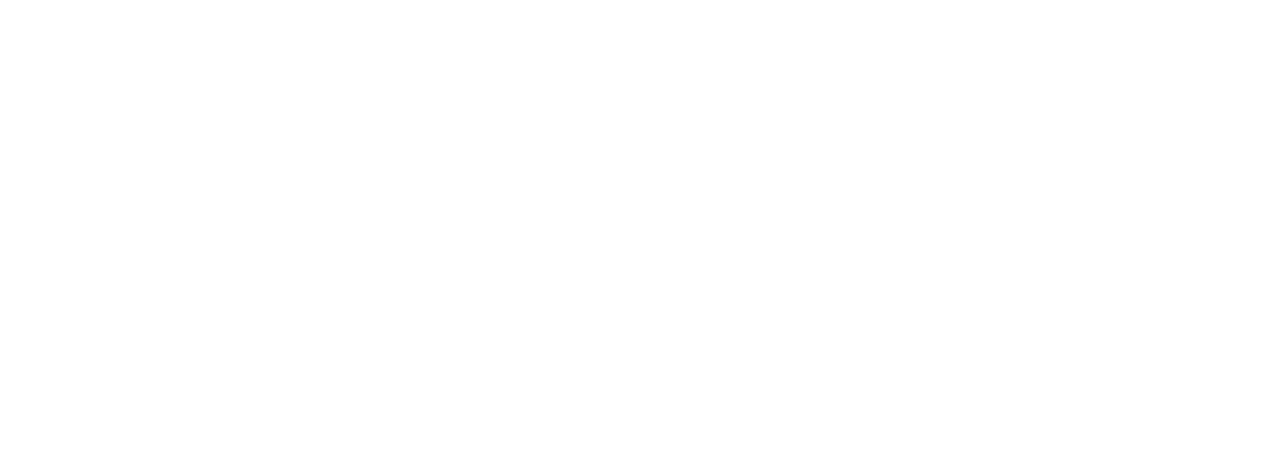
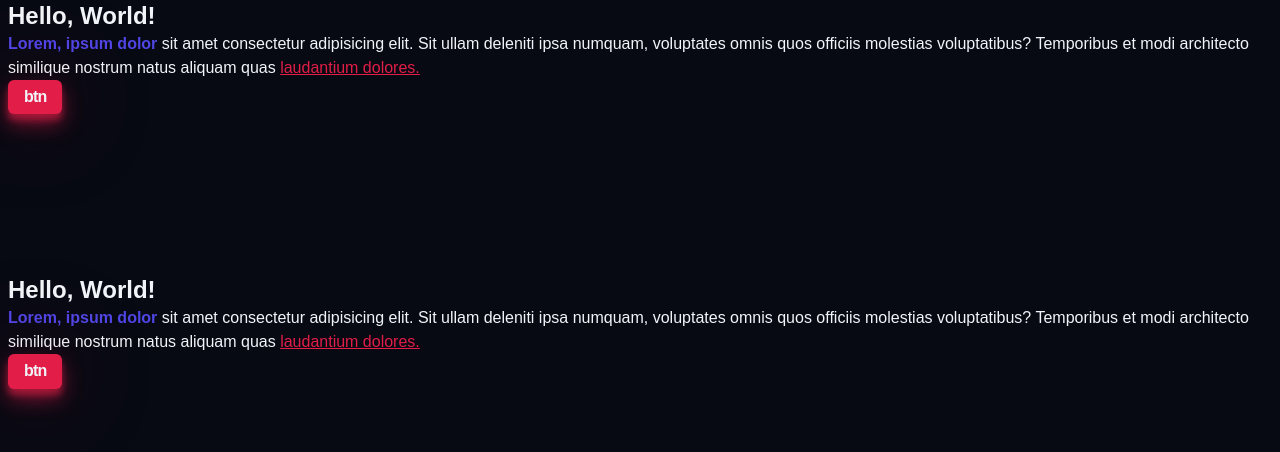
Before and after one commit to Marcin-Farowski/STD_portfolio, a website built with Vite: page index.html in a window 1280 px wide. Built offline with nearby package versions, Linux system fonts and the light colour scheme; a web font is replaced by a local one.

Commit message:
Utility classes

```diff
--- a/index.html
+++ b/index.html
@@ -4,10 +4,33 @@
     <meta charset="UTF-8" />
     <link rel="icon" type="image/svg+xml" href="/vite.svg" />
     <meta name="viewport" content="width=device-width, initial-scale=1.0" />
+    <link
+      href="https://api.fontshare.com/v2/css?f[]=general-sans@400,500,600,700&display=swap"
+      rel="stylesheet"
+    />
     <title>Dev server</title>
   </head>
   <body>
-    <div id="app"></div>
+    <article class="container">
+      <h1>Hello, World!</h1>
+      <p>
+        <strong>Lorem, ipsum dolor</strong> sit amet consectetur adipisicing
+        elit. Sit ullam deleniti ipsa numquam, voluptates omnis quos officiis
+        molestias voluptatibus? Temporibus et modi architecto similique nostrum
+        natus aliquam quas <a href="">laudantium dolores.</a>
+      </p>
+      <button class="btn">btn</button>
+    </article>
+    <article class="container section">
+      <h1>Hello, World!</h1>
+      <p>
+        <strong>Lorem, ipsum dolor</strong> sit amet consectetur adipisicing
+        elit. Sit ullam deleniti ipsa numquam, voluptates omnis quos officiis
+        molestias voluptatibus? Temporibus et modi architecto similique nostrum
+        natus aliquam quas <a href="">laudantium dolores.</a>
+      </p>
+      <button class="btn">btn</button>
+    </article>
     <script type="module" src="./src/main.js"></script>
   </body>
 </html>
--- a/src/main.js
+++ b/src/main.js
@@ -1 +1,3 @@
+import "../styles/modern-normalize.css";
 import "../styles/style.css";
+import "../styles/utils.css";
--- /dev/null
+++ b/styles/modern-normalize.css
@@ -0,0 +1,262 @@
+/*! modern-normalize v2.0.0 | MIT License | https://github.com/sindresorhus/modern-normalize */
+
+/*
+Document
+========
+*/
+
+/**
+Use a better box model (opinionated).
+*/
+
+*,
+::before,
+::after {
+  box-sizing: border-box;
+}
+
+html {
+  /* Improve consistency of default fonts in all browsers. (https://github.com/sindresorhus/modern-normalize/issues/3) */
+  font-family: system-ui, "Segoe UI", Roboto, Helvetica, Arial, sans-serif,
+    "Apple Color Emoji", "Segoe UI Emoji";
+  line-height: 1.15; /* 1. Correct the line height in all browsers. */
+  -webkit-text-size-adjust: 100%; /* 2. Prevent adjustments of font size after orientation changes in iOS. */
+  -moz-tab-size: 4; /* 3. Use a more readable tab size (opinionated). */
+  tab-size: 4; /* 3 */
+}
+
+/*
+Sections
+========
+*/
+
+body {
+  margin: 0; /* Remove the margin in all browsers. */
+}
+
+/*
+Grouping content
+================
+*/
+
+/**
+1. Add the correct height in Firefox.
+2. Correct the inheritance of border color in Firefox. (https://bugzilla.mozilla.org/show_bug.cgi?id=190655)
+*/
+
+hr {
+  height: 0; /* 1 */
+  color: inherit; /* 2 */
+}
+
+/*
+Text-level semantics
+====================
+*/
+
+/**
+Add the correct text decoration in Chrome, Edge, and Safari.
+*/
+
+abbr[title] {
+  text-decoration: underline dotted;
+}
+
+/**
+Add the correct font weight in Edge and Safari.
+*/
+
+b,
+strong {
+  font-weight: bolder;
+}
+
+/**
+1. Improve consistency of default fonts in all browsers. (https://github.com/sindresorhus/modern-normalize/issues/3)
+2. Correct the odd 'em' font sizing in all browsers.
+*/
+
+code,
+kbd,
+samp,
+pre {
+  font-family: ui-monospace, SFMono-Regular, Consolas, "Liberation Mono", Menlo,
+    monospace; /* 1 */
+  font-size: 1em; /* 2 */
+}
+
+/**
+Add the correct font size in all browsers.
+*/
+
+small {
+  font-size: 80%;
+}
+
+/**
+Prevent 'sub' and 'sup' elements from affecting the line height in all browsers.
+*/
+
+sub,
+sup {
+  font-size: 75%;
+  line-height: 0;
+  position: relative;
+  vertical-align: baseline;
+}
+
+sub {
+  bottom: -0.25em;
+}
+
+sup {
+  top: -0.5em;
+}
+
+/*
+Tabular data
+============
+*/
+
+/**
+1. Remove text indentation from table contents in Chrome and Safari. (https://bugs.chromium.org/p/chromium/issues/detail?id=999088, https://bugs.webkit.org/show_bug.cgi?id=201297)
+2. Correct table border color inheritance in Chrome and Safari. (https://bugs.chromium.org/p/chromium/issues/detail?id=935729, https://bugs.webkit.org/show_bug.cgi?id=195016)
+*/
+
+table {
+  text-indent: 0; /* 1 */
+  border-color: inherit; /* 2 */
+}
+
+/*
+Forms
+=====
+*/
+
+/**
+1. Change the font styles in all browsers.
+2. Remove the margin in Firefox and Safari.
+*/
+
+button,
+input,
+optgroup,
+select,
+textarea {
+  font-family: inherit; /* 1 */
+  font-size: 100%; /* 1 */
+  line-height: 1.15; /* 1 */
+  margin: 0; /* 2 */
+}
+
+/**
+Remove the inheritance of text transform in Edge and Firefox.
+*/
+
+button,
+select {
+  text-transform: none;
+}
+
+/**
+Correct the inability to style clickable types in iOS and Safari.
+*/
+
+button,
+[type="button"],
+[type="reset"],
+[type="submit"] {
+  -webkit-appearance: button;
+}
+
+/**
+Remove the inner border and padding in Firefox.
+*/
+
+::-moz-focus-inner {
+  border-style: none;
+  padding: 0;
+}
+
+/**
+Restore the focus styles unset by the previous rule.
+*/
+
+:-moz-focusring {
+  outline: 1px dotted ButtonText;
+}
+
+/**
+Remove the additional ':invalid' styles in Firefox.
+See: https://github.com/mozilla/gecko-dev/blob/2f9eacd9d3d995c937b4251a5557d95d494c9be1/layout/style/res/forms.css#L728-L737
+*/
+
+:-moz-ui-invalid {
+  box-shadow: none;
+}
+
+/**
+Remove the padding so developers are not caught out when they zero out 'fieldset' elements in all browsers.
+*/
+
+legend {
+  padding: 0;
+}
+
+/**
+Add the correct vertical alignment in Chrome and Firefox.
+*/
+
+progress {
+  vertical-align: baseline;
+}
+
+/**
+Correct the cursor style of increment and decrement buttons in Safari.
+*/
+
+::-webkit-inner-spin-button,
+::-webkit-outer-spin-button {
+  height: auto;
+}
+
+/**
+1. Correct the odd appearance in Chrome and Safari.
+2. Correct the outline style in Safari.
+*/
+
+[type="search"] {
+  -webkit-appearance: textfield; /* 1 */
+  outline-offset: -2px; /* 2 */
+}
+
+/**
+Remove the inner padding in Chrome and Safari on macOS.
+*/
+
+::-webkit-search-decoration {
+  -webkit-appearance: none;
+}
+
+/**
+1. Correct the inability to style clickable types in iOS and Safari.
+2. Change font properties to 'inherit' in Safari.
+*/
+
+::-webkit-file-upload-button {
+  -webkit-appearance: button; /* 1 */
+  font: inherit; /* 2 */
+}
+
+/*
+Interactive
+===========
+*/
+
+/*
+Add the correct display in Chrome and Safari.
+*/
+
+summary {
+  display: list-item;
+}
--- a/styles/style.css
+++ b/styles/style.css
@@ -0,0 +1,71 @@
+:root {
+  --clr-dark: #070a13;
+  --clr-light: #f1f5f9;
+  --clr-slate400: #94a3b8;
+  --clr-slate600: #475569;
+  --clr-slate800: #1e293b;
+  --clr-rose: #e11d48;
+  --clr-indigo: #4f46e5;
+
+  /* rose 	rgb(225, 29, 72) */
+  /* indigo 	rgb(79, 70, 229) */
+
+  /* sizes */
+  --size-xxs: 0.5rem;
+  --size-xs: 0.75rem;
+  --size-sm: 0.875rem;
+  --size-base: 1rem;
+  --size-lg: 1.125rem;
+  --size-xl: 1.25rem;
+  --size-2xl: 1.5rem;
+  --size-3xl: 1.875rem;
+  --size-4xl: 2.25rem;
+  --size-5xl: 3rem;
+  --size-6xl: 3.75rem;
+  --size-7xl: 4.5rem;
+  --size-8xl: 6rem;
+  --size-9xl: 8rem;
+  --size-10xl: 10rem;
+}
+
+* {
+  margin: 0;
+  line-height: calc(1em + 0.5rem);
+}
+
+html {
+  scroll-behavior: smooth;
+}
+
+body {
+  font-family: "General Sans", sans-serif;
+  background-color: var(--clr-dark);
+  color: var(--clr-light);
+}
+
+img,
+picture,
+video,
+canvas,
+svg {
+  display: block;
+  max-width: 100%;
+  user-select: none;
+}
+
+button {
+  display: inline-block;
+  padding: 0;
+  border: none;
+  background: none;
+  cursor: pointer;
+  color: inherit;
+}
+
+a {
+  color: var(--clr-rose);
+}
+
+strong {
+  color: var(--clr-indigo);
+}
--- /dev/null
+++ b/styles/utils.css
@@ -0,0 +1,99 @@
+/* xs */
+/* @media (min-width: 475px) {
+} */
+
+/* sm */
+/* @media (min-width: 640px) {
+} */
+
+/* md */
+/* @media (min-width: 768px) {
+} */
+
+/* lg */
+/* @media (min-width: 1024px) {
+} */
+
+/* xl */
+/* @media (min-width: 1280px) {
+} */
+
+/* 2xl */
+/* @media (min-width: 1536px) {
+} */
+
+.btn {
+  display: inline-block;
+  font-weight: 600;
+  text-decoration: none;
+  letter-spacing: -0.05em;
+  background-color: var(--clr-rose);
+  color: var(--clr-light);
+  padding: 0.5em 1em;
+  border-radius: 6px;
+  box-shadow: 0 10px 20px rgb(225, 29, 72, 0.5), 0 6px 6px rgb(225, 29, 72, 0.5),
+    0 0 100px -10px var(--clr-rose);
+  transition: transform 0.3s, box-shadow 0.3s;
+}
+
+.btn:hover {
+  transform: translateY(-3px);
+  box-shadow: 0 14px 28px rgb(225, 29, 72, 0.25),
+    0 10px 10px rgb(225, 29, 72, 0.22), 0 0 120px -10px var(--clr-rose);
+}
+
+.container {
+  width: 100%;
+  margin-inline: auto;
+  padding-inline: 0.5rem;
+}
+
+.section {
+  margin-top: 5rem;
+}
+
+/* xs */
+@media (min-width: 475px) {
+  .container {
+    max-width: 475px;
+  }
+}
+
+/* sm */
+@media (min-width: 640px) {
+  .container {
+    max-width: 640px;
+  }
+}
+
+/* md */
+@media (min-width: 768px) {
+  .container {
+    max-width: 768px;
+  }
+}
+
+/* lg */
+@media (min-width: 1024px) {
+  .container {
+    max-width: 1024px;
+  }
+
+  .section {
+    margin-top: 10rem;
+  }
+}
+
+/* xl */
+@media (min-width: 1280px) {
+  .container {
+    max-width: 1280px;
+  }
+}
+
+/* 2xl */
+@media (min-width: 1536px) {
+  .container {
+    max-width: 1536px;
+  }
+}
```
